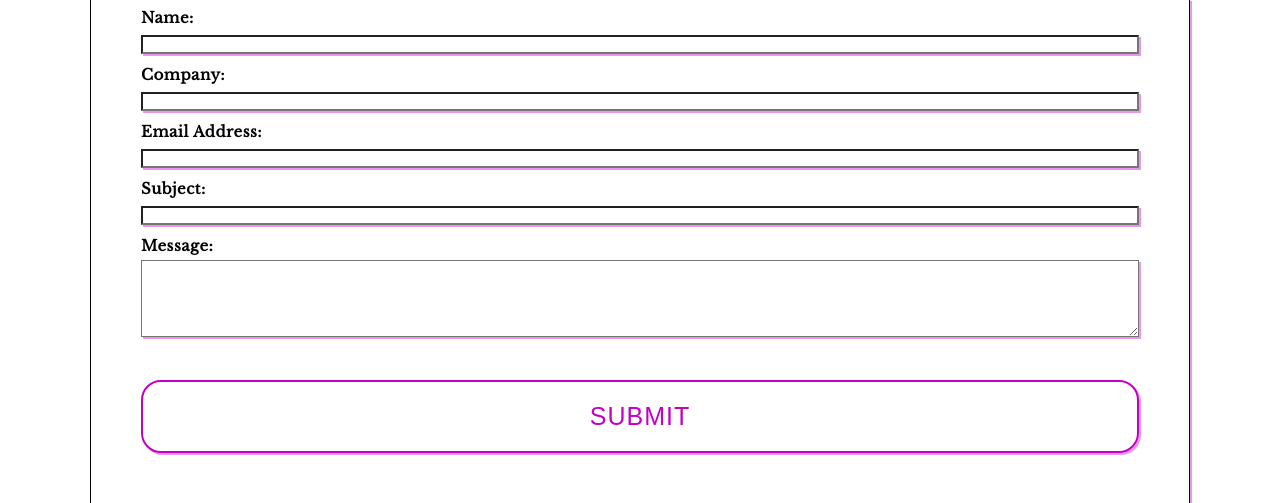
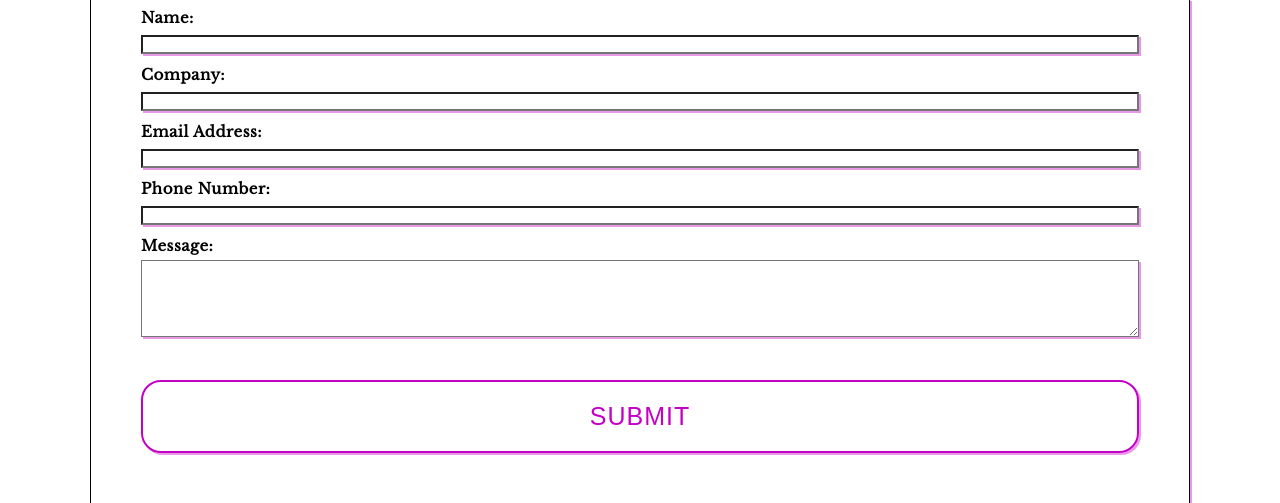
Before and after one commit to DDeShon/Developer-Portfolio, a PHP site: page / in a window 1280 px wide. Shown: the part 5294-5797 px from the top of the page. Run offline with PHP 8.4, Linux system fonts and the light colour scheme.

Commit message:
updated php

```diff
--- a/contactform.php
+++ b/contactform.php
@@ -4,14 +4,16 @@ if(isset($_POST['submit'])) {
     $name = $_POST['name'];
     $company = $_POST['company'];
     $emailFrom = $_POST['email'];
-    $subject = $_POST['subject'];
+    $phone = $_POST['phone'];
     $message = $_POST['message'];
 
     $emailTo = "codemonkeystudios@outlook.com";
     $headers = "From: ".$emailFrom;
+    $subject = "New Request";
     $txt = "You have received an email from ".$name.".\n\n".$message;
 
     mail($emailTo, $subject, $txt, $headers);
+
     header("Location: index.html");
 }
 
--- a/index.html
+++ b/index.html
@@ -278,8 +278,8 @@
               <input type="email" name="email" required />
             </p>
             <p>
-              <label for="subject">Subject:</label>
-              <input type="text" name="subject" required />
+              <label for="phone">Phone Number:</label>
+              <input type="text" name="phone" required />
             </p>
             <p>
               <label for="message">Message:</label>
```
